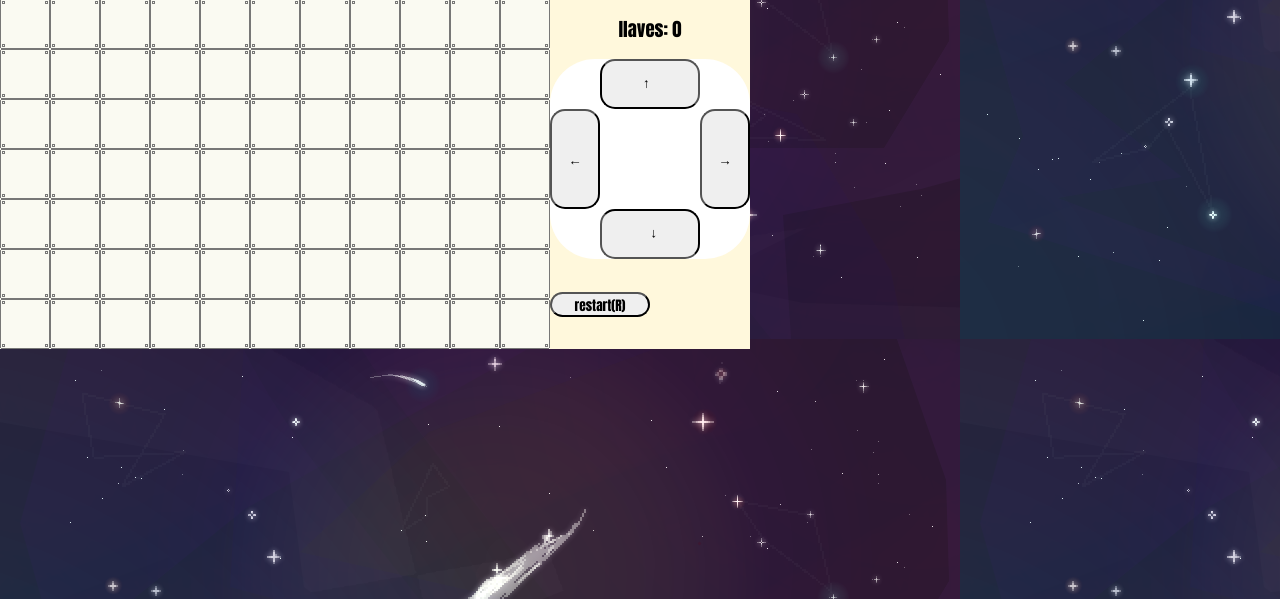
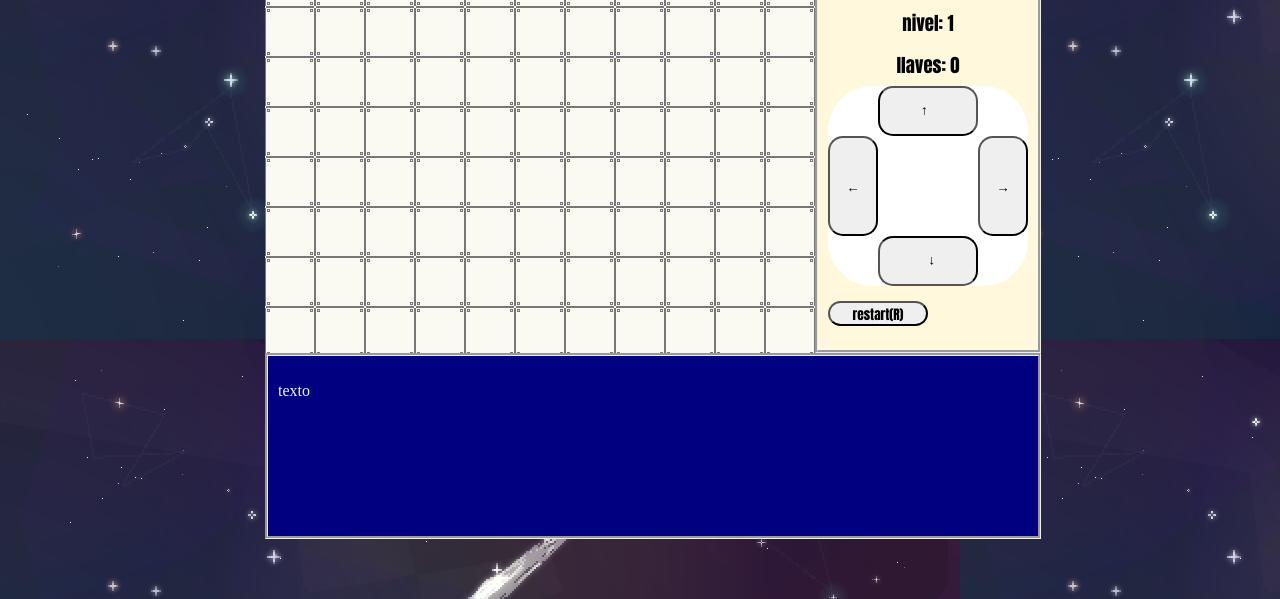
Before and after one commit to Alexhumme/proyectos, a plain HTML site: page cuadrado/index.html in a window 1280 px wide. Shown: the part 201-800 px from the top of the page. Drawn offline with Linux system fonts and the light colour scheme.

Commit message:
cuadro de texto

```diff
--- a/cuadrado/index.html
+++ b/cuadrado/index.html
@@ -5,18 +5,21 @@
 		<link rel="stylesheet" href="style.css">
 	</head>
 	<body>
+		<div id="juego">
 			<div id="escenario">  </div>
 			<div id="fantasma" class="fantasma"> </div>
 			<div id="fantasmaX" class="fantasma"></div>
 			<div id="fantasmaY" class="fantasma"></div>
 			<div id="cuadradoRojo"> </div>
+			<script src="js/niveles.js"></script>
 			<script src="js/escenario.js"> </script>
 			<script src="js/deteccion.js"> </script>
 			<script src="js/eventos.js"> </script>
 			<script src="js/iniciar.js"> </script>
 			<script src="js/mover.js"> </script>
-		<div id="menu">
+			<div class="menu">
 				<h1>PAGINA WEB: CUADRADO ROJO</h1>
+				<h3 id="nivel">nivel: 1</h3>
 				<h3 id="puntaje">llaves: 0</h3>
 				<div class="mando">
 					<button class="B_arriba" onclick="mover('ArrowUp'); activarEventos('ArrowUp')"> ← </button>
@@ -24,7 +27,11 @@
 					<button class="B_izquierda" onclick="mover('ArrowLeft'); activarEventos('ArrowLeft')"> ← </button>
 					<button class="B_derecha" onclick="mover('ArrowRight'); activarEventos('ArrowRight')"> → </button>
 				</div>
-			<button class="restart" onclick="morir()">restart(R)</div>
+				<button class="restart" onclick="morir()">restart(R)</button>
+			</div>
+			<div id="txts" class="menu">
+				<p>texto</p>
+			</div>
 		</div>
 	</body>
 </html>
--- a/cuadrado/style.css
+++ b/cuadrado/style.css
@@ -1,3 +1,6 @@
+body{
+	background-image: url("img/fondo.png");
+}
 h1 {
 	padding: 10px;
 	margin: auto;
@@ -11,13 +14,6 @@ h3{
 	top: 0px;
 	left: 0px;
 }
-body {
-	background-color: cyan;
-	display: grid;
-	grid-template-columns: 550px, 110px;
-	align-content: center;
-	background-image: url("img/fondo.png");
-}
 button {
 	font-family: Impact, fantasy;
 	width: 100px;
@@ -25,6 +21,12 @@ button {
 	position: relative;
 	font-weight: bolder;
 	border-radius: 15px;
+}
+#juego {
+	display: grid;
+	width: 750px;
+	height: auto;
+	margin:auto;
 }
 .B_arriba {
 	top: -25px;
@@ -51,25 +53,25 @@ button {
 	display: flex;
 	border-radius: 45px;
 }
-#menu {
+.menu {
 	background-color: cornsilk;
 	position: relative;
-	top: -8px;
-	margin-left: 542px;
+	top: -50px;
+	margin-left: 550px;
 	width: 200px;
-	height: 550px;
+	height: 520px;
 	display: grid;
+	padding: 10px;
+	border-style: groove;
 }
 #cuadradoRojo {
 	width: 50px;
 	height: 50px;
 	background-color: transparent;
-	position: absolute;
+	position: relative;
 }
 #escenario {
 	display: flex;
-	left: 0px;
-	top: 0px;
 	width: 550px;
 	height: 550px;
 	position: absolute;
@@ -78,8 +80,14 @@ button {
 	grid-template-columns: repeat(11, 50px);
 	grid-template-rows: repeat(11, 50px);
 	*/
-	margin: auto;
 	background-image: url("img/piso.png");
+}
+#txts{
+	width: 750px;
+	height: 160px;
+	margin-left: 0px;
+	background-color: navy;
+	color: aliceblue;
 }
 #PB{
 	width: 50px;
```
Lines whose indentation alone changed are shown as unchanged.
